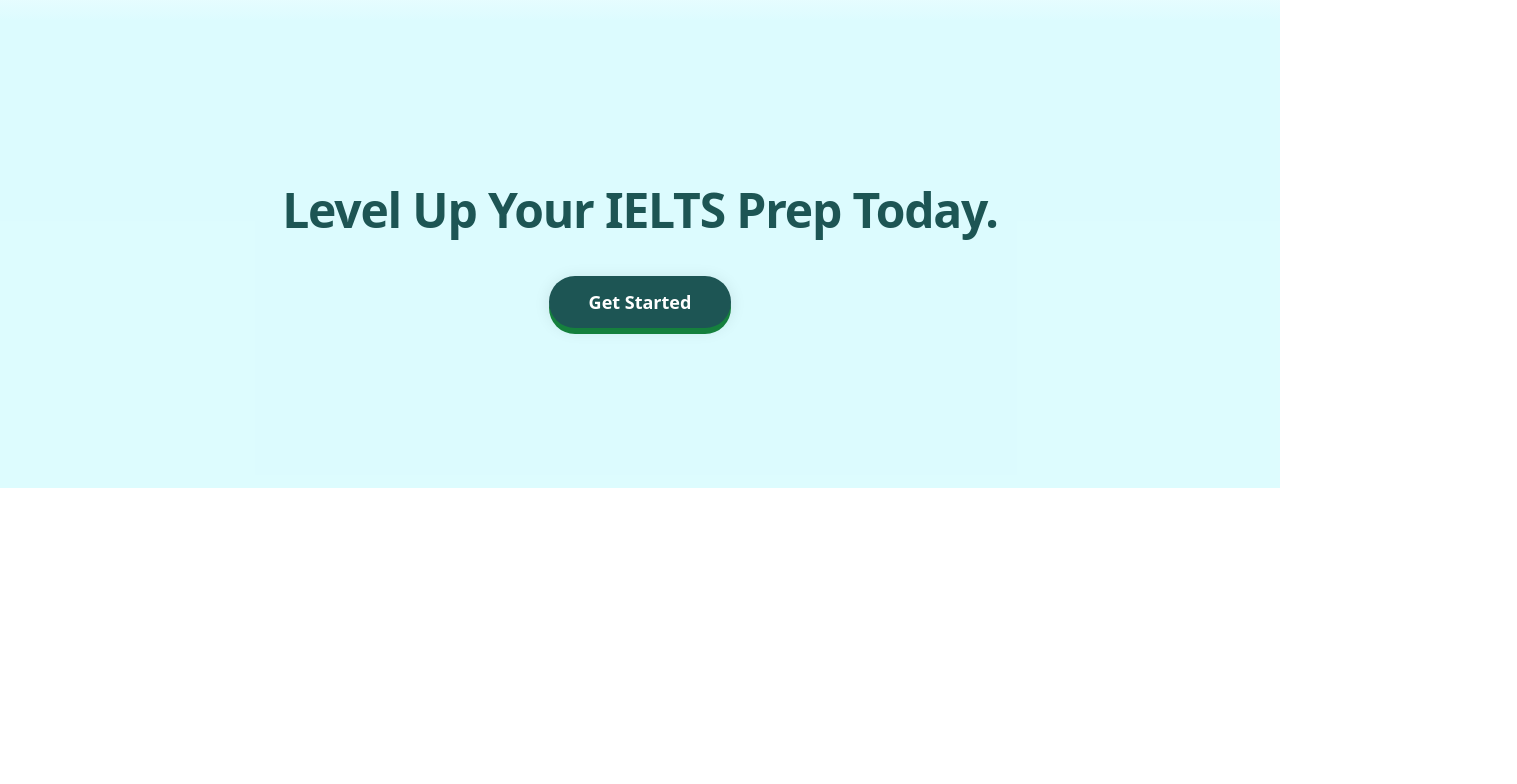
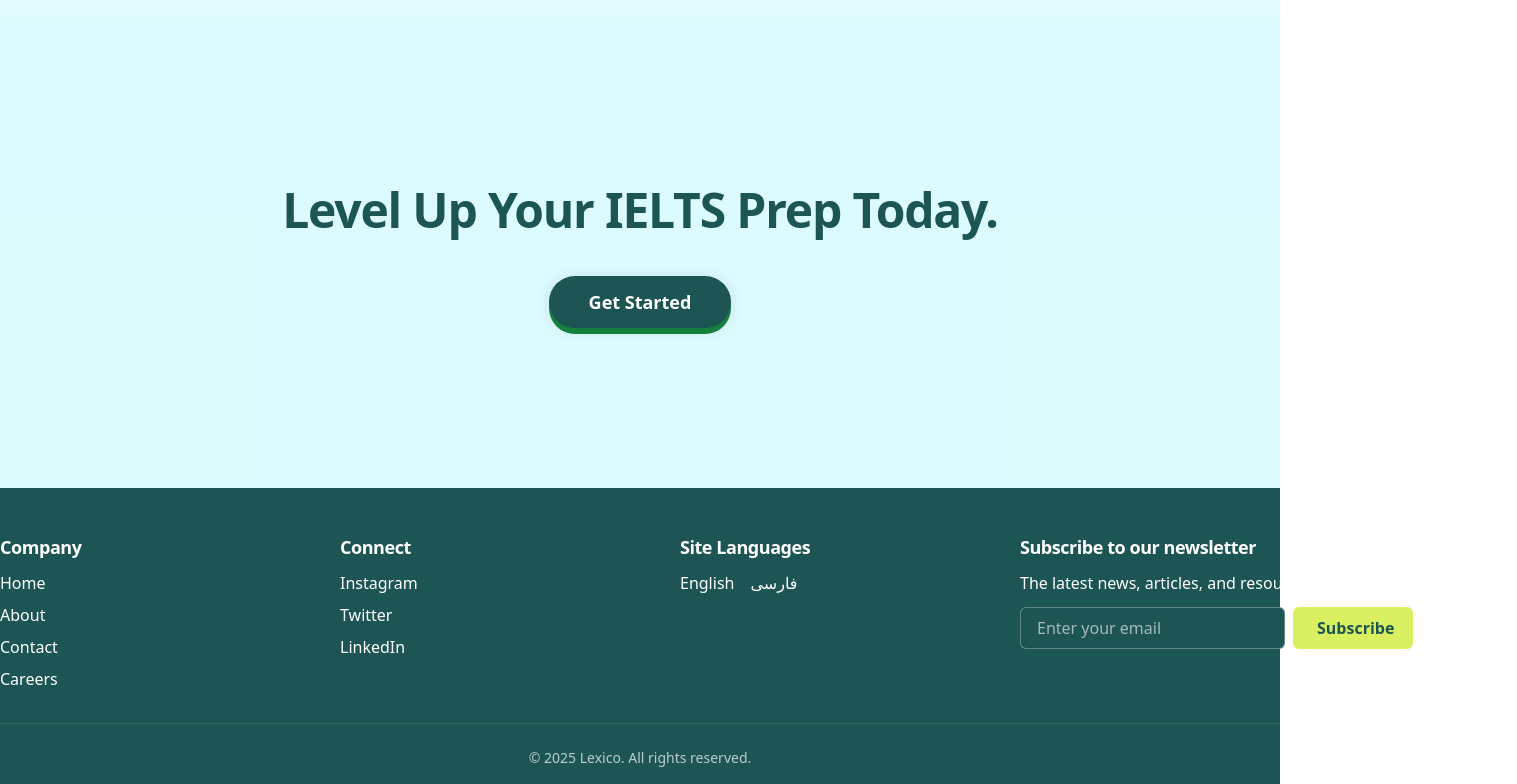
Before and after one commit to hosseinshamlooo/lexico_academy, a Next.js app: page / in a window 1280 px wide. Shown: the part 6384-7168 px from the top of the page, 1517 px wide, since content can reach past the window. Before the commit the page ends 6872 px from the top, so only its background shows below. Built offline with nearby package versions, Linux system fonts and the light colour scheme.

Commit message:
added footer

```diff
--- /dev/null
+++ b/app/components/Footer.tsx
@@ -0,0 +1,148 @@
+import React from "react";
+
+function Footer() {
+  return (
+    <footer
+      className="pt-12 pb-4 px-4 md:px-0"
+      style={{ backgroundColor: "#1D5554" }}
+    >
+      <div className="max-w-7xl mx-auto text-white">
+        {/* Main Columns */}
+        <div className="w-full flex flex-col md:flex-row md:items-start gap-10 md:gap-20 pb-8 border-b border-white/10">
+          {/* Company */}
+          <div className="flex-1 min-w-[160px] md:max-w-xs">
+            <h3 className="font-extrabold text-lg mb-3 tracking-tight leading-tight font-[var(--font-body)] text-white">
+              Company
+            </h3>
+            <ul className="space-y-2 text-base">
+              <li>
+                <a
+                  href="#"
+                  className="text-white cursor-pointer hover:opacity-80 transition-opacity"
+                >
+                  Home
+                </a>
+              </li>
+              <li>
+                <a
+                  href="#"
+                  className="text-white cursor-pointer hover:opacity-80 transition-opacity"
+                >
+                  About
+                </a>
+              </li>
+              <li>
+                <a
+                  href="#"
+                  className="text-white cursor-pointer hover:opacity-80 transition-opacity"
+                >
+                  Contact
+                </a>
+              </li>
+              <li>
+                <a
+                  href="#"
+                  className="text-white cursor-pointer hover:opacity-80 transition-opacity"
+                >
+                  Careers
+                </a>
+              </li>
+            </ul>
+          </div>
+          {/* Connect */}
+          <div className="flex-1 min-w-[160px] md:max-w-xs">
+            <h3 className="font-extrabold text-lg mb-3 tracking-tight leading-tight font-[var(--font-body)] text-white">
+              Connect
+            </h3>
+            <ul className="space-y-2 text-base">
+              <li>
+                <a
+                  href="#"
+                  className="text-white cursor-pointer hover:opacity-80 transition-opacity"
+                >
+                  Instagram
+                </a>
+              </li>
+              <li>
+                <a
+                  href="#"
+                  className="text-white cursor-pointer hover:opacity-80 transition-opacity"
+                >
+                  Twitter
+                </a>
+              </li>
+              <li>
+                <a
+                  href="#"
+                  className="text-white cursor-pointer hover:opacity-80 transition-opacity"
+                >
+                  LinkedIn
+                </a>
+              </li>
+            </ul>
+          </div>
+          {/* Site Languages */}
+          <div className="flex-1 min-w-[160px] md:max-w-xs">
+            <h3 className="font-extrabold text-lg mb-3 tracking-tight leading-tight font-[var(--font-body)] text-white">
+              Site Languages
+            </h3>
+            <ul className="space-y-2 text-base flex gap-4">
+              <li>
+                <a
+                  href="#"
+                  className="text-white cursor-pointer hover:opacity-80 transition-opacity"
+                >
+                  English
+                </a>
+              </li>
+              <li>
+                <a
+                  href="#"
+                  className="text-white cursor-pointer hover:opacity-80 transition-opacity"
+                >
+                  فارسی
+                </a>
+              </li>
+            </ul>
+          </div>
+          {/* Newsletter */}
+          <div className="flex-1 min-w-[220px] md:max-w-sm">
+            <h3 className="font-extrabold text-lg mb-3 tracking-tight leading-tight font-[var(--font-body)] text-white">
+              Subscribe to our newsletter
+            </h3>
+            <p className="text-base text-white mb-3 font-medium whitespace-nowrap">
+              The latest news, articles, and resources, sent to your inbox
+              weekly.
+            </p>
+            <form className="flex flex-col sm:flex-row gap-2">
+              <label htmlFor="newsletter-email" className="sr-only">
+                Email address
+              </label>
+              <input
+                id="newsletter-email"
+                type="email"
+                placeholder="Enter your email"
+                className="w-full sm:w-[300px] md:w-[340px] rounded-md border border-white/30 bg-[#1D5554] text-white placeholder-white/60 px-4 py-2 focus:outline-none focus:ring-2 focus:ring-primary"
+                required
+                autoComplete="email"
+              />
+              <button
+                type="submit"
+                className="w-full sm:w-auto font-bold text-center bg-[#D9F061] text-[#1D5554] rounded-md px-6 py-2 transition-colors duration-150 cursor-pointer"
+                style={{ minWidth: "120px" }}
+              >
+                Subscribe
+              </button>
+            </form>
+          </div>
+        </div>
+        {/* Copyright */}
+        <div className="text-center text-sm opacity-70 pt-6 font-medium text-white">
+          &copy; {new Date().getFullYear()} Lexico. All rights reserved.
+        </div>
+      </div>
+    </footer>
+  );
+}
+
+export default Footer;
--- a/app/layout.tsx
+++ b/app/layout.tsx
@@ -1,6 +1,7 @@
 "use client";
 // These styles apply to every route in the application
 import "./globals.css";
+import Footer from "./components/Footer";
 
 export default function RootLayout({
   children,
@@ -10,6 +11,7 @@
   return (
     <html lang="en">
       <body>{children}</body>
+      <Footer />
     </html>
   );
 }
```
